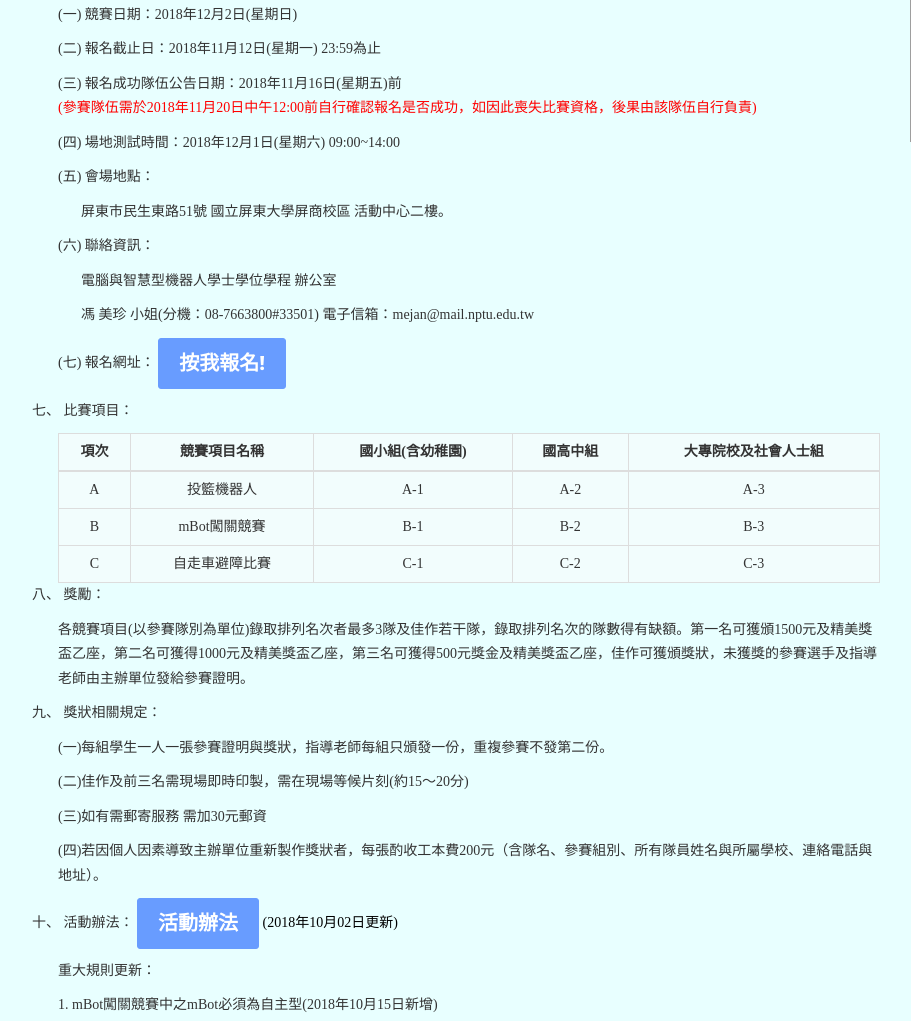
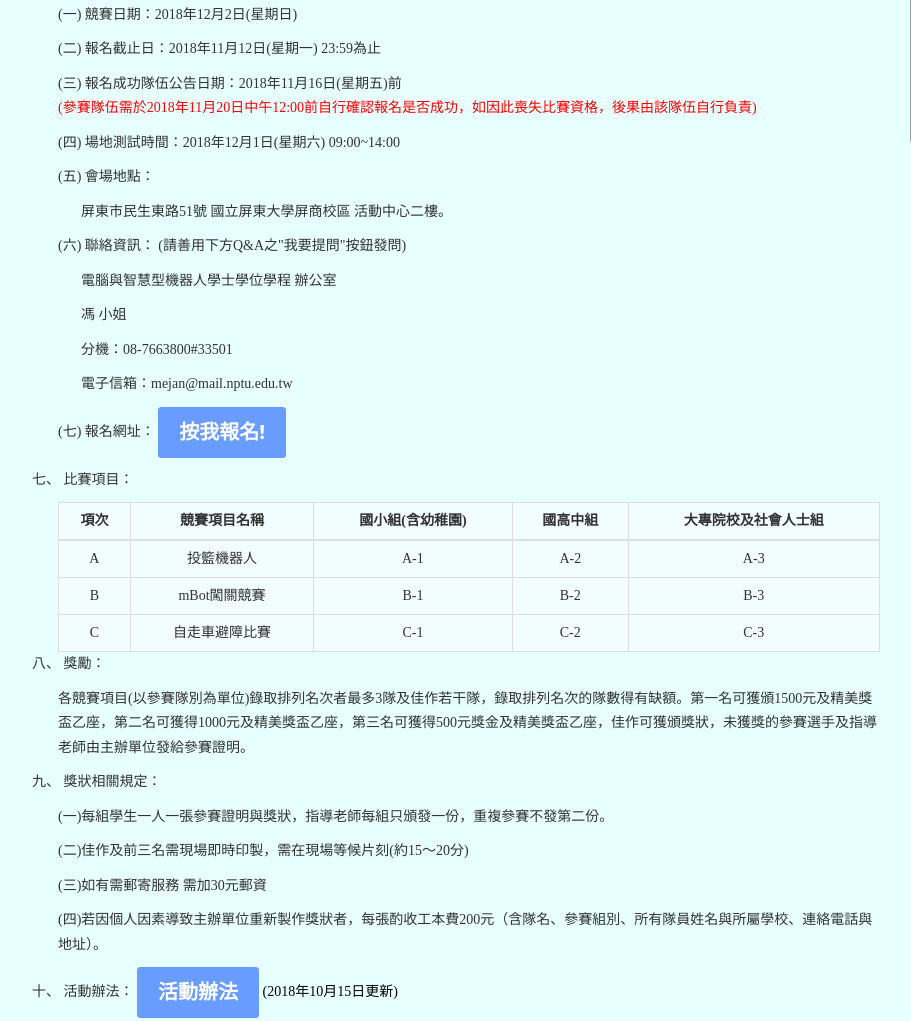
Before and after one commit to cir-sa/CIRTC-2018, a plain HTML site: page index.html in a window 1280 px wide. Shown: the part 1405-2426 px from the top of the page, without its empty margins (38-949 px from the left). Drawn offline with nearby package versions, Linux system fonts and the light colour scheme; some packages are replaced by stand-ins of ours; grey boxes are pictures that could not be loaded; a web font is replaced by a local one.

Commit message:
更新日期

```diff
--- a/index.html
+++ b/index.html
@@ -179,13 +179,15 @@
                                         <p>屏東市民生東路51號 國立屏東大學屏商校區 活動中心二樓。</p>
                                     </div>
 
-                                    <p>(六) 聯絡資訊： </p>
+                                    <p>(六) 聯絡資訊： (請善用下方Q&A之"我要提問"按鈕發問)</p>
                                     <div class="text_indentation2">
                                         <p>電腦與智慧型機器人學士學位學程 辦公室</p>
-                                        <p>  馮 美珍 小姐(分機：08-7663800#33501)  電子信箱：mejan@mail.nptu.edu.tw</p>
+                                        <p>  馮 小姐</p>
+                                        <p>  分機：08-7663800#33501</p>
+                                        <p>  電子信箱：mejan@mail.nptu.edu.tw</p>
                                         <!-- <p>電腦與智慧型機器人學士學位學程 學程學會</p>
-                                        <p>  吳 咏玟 同學(活動總召)　電子信箱：kevin13802@gmail.com</p>
-                                        <p>  莊 凱鈞 同學(活動副總召)　電子信箱：cbc106015@nptu.edu.tw</p> -->
+                                        <p>  吳同學(活動總召)　電子信箱：kevin13802@gmail.com</p>
+                                        <p>  莊同學(活動副總召)　電子信箱：cbc106015@nptu.edu.tw</p> -->
                                     </div>
 
                                     <p>
@@ -257,7 +259,7 @@
                                 <p>
                                     十、  活動辦法：<!--等待最終版規則完成-->
                                     <a href="files/CIRTC2018活動辦法.pdf" target="_blank" class="btn btn-md">活動辦法</a>
-                                    <span style="color:black">(2018年10月02日更新)</span><br>
+                                    <span style="color:black">(2018年10月15日更新)</span><br>
                                     <div class="text_indentation">
                                         <p>重大規則更新：</p>
                                         <p>1. mBot闖關競賽中之mBot必須為自主型(2018年10月15日新增)<p>
@@ -265,7 +267,7 @@
                                 </p>
                                 <p>十一、  比賽相關Q&A： </p>
 
-                                    <a href="files/QnA.pdf" target="_blank" class="btn btn-md">競賽Q&A</a>(2018年10月11日更新)<br>
+                                    <a href="files/QnA.pdf" target="_blank" class="btn btn-md">競賽Q&A</a>(2018年10月15日更新)<br>
                                     <br>
                                     <a href="https://goo.gl/xkm9d4" target="_blank" class="btn btn-md">我要提問</a>
                                 </p>
```
